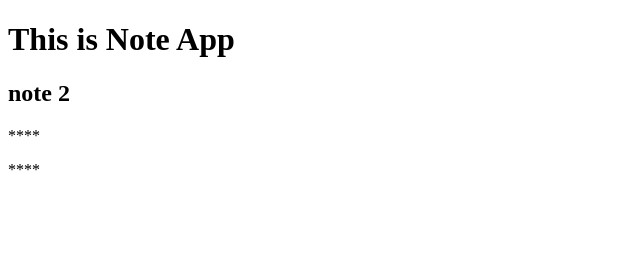
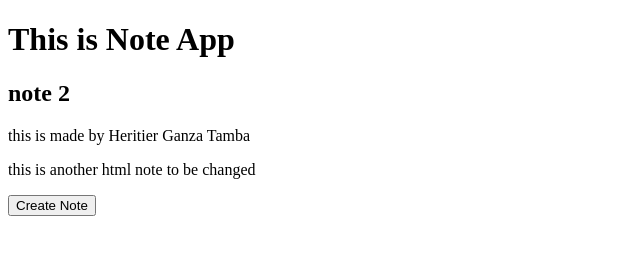
Before and after one commit to heritier24/Modern_javascript, a plain HTML site: page notes-app/index.html in a window 1280 px wide. Shown: the whole page, without its empty margins (0-640 px from the left). Drawn offline with Linux system fonts and the light colour scheme.

Commit message:
add click event listner

```diff
--- a/notes-app/index.html
+++ b/notes-app/index.html
@@ -14,6 +14,7 @@
         <p>this is made by Heritier Ganza Tamba</p>
 
         <p>this is another html note to be changed </p>
+        <button type="button">Create Note</button>
         <script src="notes-app.js">
 
         </script>
--- a/notes-app/notes-app.js
+++ b/notes-app/notes-app.js
@@ -4,9 +4,9 @@ let p = document.querySelector('p')
 
 // console.log(p)
 
-// p.remove()
-let ps = document.querySelectorAll('p');
-
-ps.forEach(function(p){
-    p.textContent = '**** '
+let ps = document.querySelector('button', function(){
+    console.log("is this working ");
+});
+document.querySelector('button').addEventListener('click', function(){
+    console.log("is this working !");
 })
```
